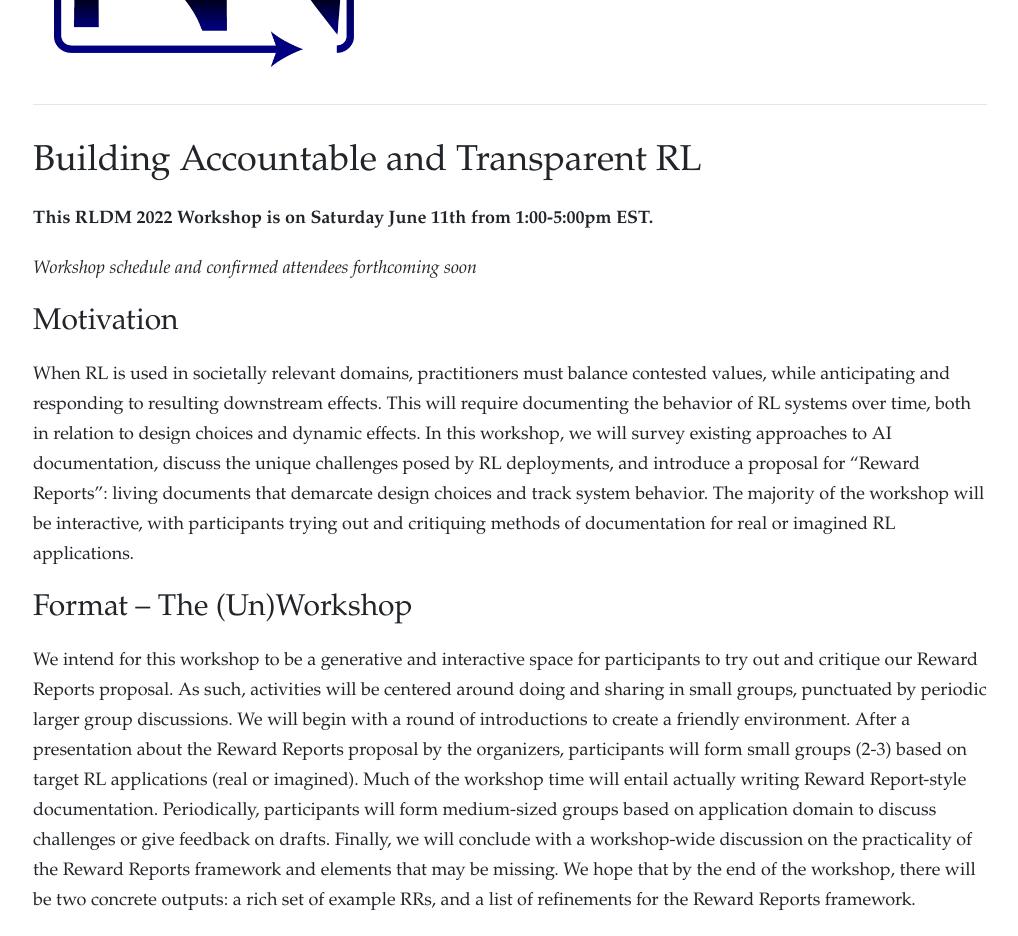
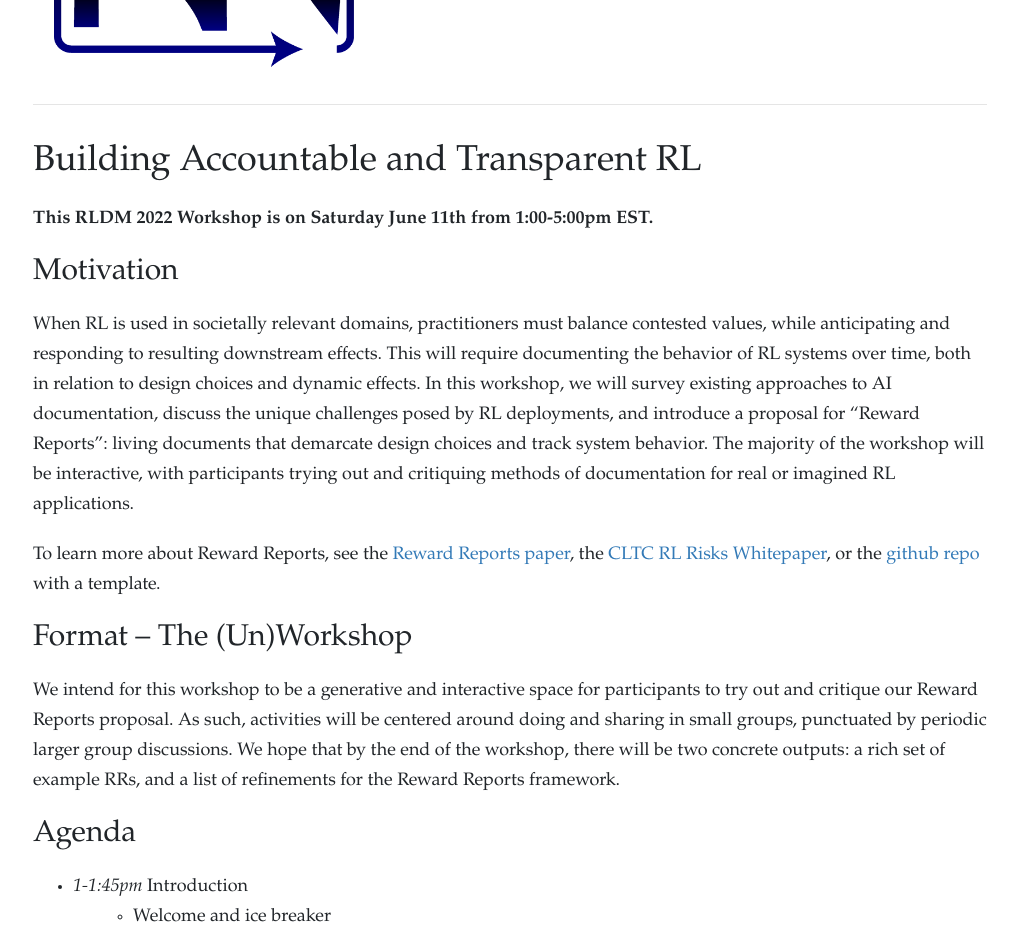
Before and after one commit to RewardReports/RewardReports.github.io, a Jekyll site: the page built from workshop.md, in a window 1280 px wide and 1400 px high, scrolled down 315 px. Shown: the top 936 px of the window, without its empty margins (130-1148 px from the left). Built offline with Jekyll 4.4.1, drawn with Linux system fonts in a browser that asks for light colours; nearby versions of some CDN libraries; our own code applies the rules of GitHub Pages for plain Markdown files; some of the changed text lies outside the part shown.

Commit message:
adding agenda

```diff
--- a/workshop.md
+++ b/workshop.md
@@ -6,8 +6,6 @@
 
 **This RLDM 2022  Workshop is on Saturday June 11th from 1:00-5:00pm EST.**
 
-_Workshop schedule and confirmed attendees forthcoming soon_
-
 ## Motivation
 
 When RL is used in societally relevant domains, practitioners must balance contested values, while anticipating and responding to resulting downstream effects.
@@ -15,12 +13,26 @@
 In this workshop, we will survey existing approaches to AI documentation, discuss the unique challenges posed by RL deployments, and introduce a proposal for "Reward Reports": living documents that demarcate design choices and track system behavior.
 The majority of the workshop will be interactive, with participants trying out and critiquing methods of documentation for real or imagined RL applications.
 
+To learn more about Reward Reports, see the [Reward Reports paper](https://arxiv.org/abs/2204.10817), the [CLTC RL Risks Whitepaper](http://arxiv.org/abs/2202.05716), or the [github repo](https://github.com/RewardReports/reward-reports) with a template.
 
 ## Format -- The (Un)Workshop
-We intend for this workshop to be a generative and interactive space for participants to try out and critique our Reward Reports proposal. As such, activities will be centered around doing and sharing in small groups, punctuated by periodic larger group discussions. We will begin with a round of introductions to create a friendly environment. After a presentation about the Reward Reports proposal by the organizers, participants will form small groups (2-3) based on target RL applications (real or imagined). Much of the workshop time will entail actually writing Reward Report-style documentation. Periodically, participants will form medium-sized groups based on application domain to discuss challenges or give feedback on drafts. Finally, we will conclude with a workshop-wide discussion on the practicality of the Reward Reports framework and elements that may be missing. We hope that by the end of the workshop, there will be two concrete outputs: a rich set of example RRs, and a list of refinements for the Reward Reports framework.
 
-To learn more about Reward Reports, see the [Reward Reports paper](https://arxiv.org/abs/2204.10817), the [CLTC RL Risks Whitepaper](http://arxiv.org/abs/2202.05716), or the [github repo](https://github.com/RewardReports/reward-reports) with a template.
+We intend for this workshop to be a generative and interactive space for participants to try out and critique our Reward Reports proposal. As such, activities will be centered around doing and sharing in small groups, punctuated by periodic larger group discussions. We hope that by the end of the workshop, there will be two concrete outputs: a rich set of example RRs, and a list of refinements for the Reward Reports framework.
 
+## Agenda
+
+- *1-1:45pm* Introduction
+    - Welcome and ice breaker
+    - Introduction to documentation and lessons learned from deployed systems
+- *1:45-4pm* Participatory deep dive on real-world applications
+    - Brainstorm dynamic harms
+    - Interactive documentation exercise
+    - Break
+    - Articulate an oversight agenda for RL systems (e.g. changelog, impact assessments)
+- *4-5pm* Reflections and agenda setting
+    - Identify missing documentation components / features
+    - Propose application-specific protocols
+    - Interpret documentation in the context of RL / AI governance
 
 # How to participate
 
```
